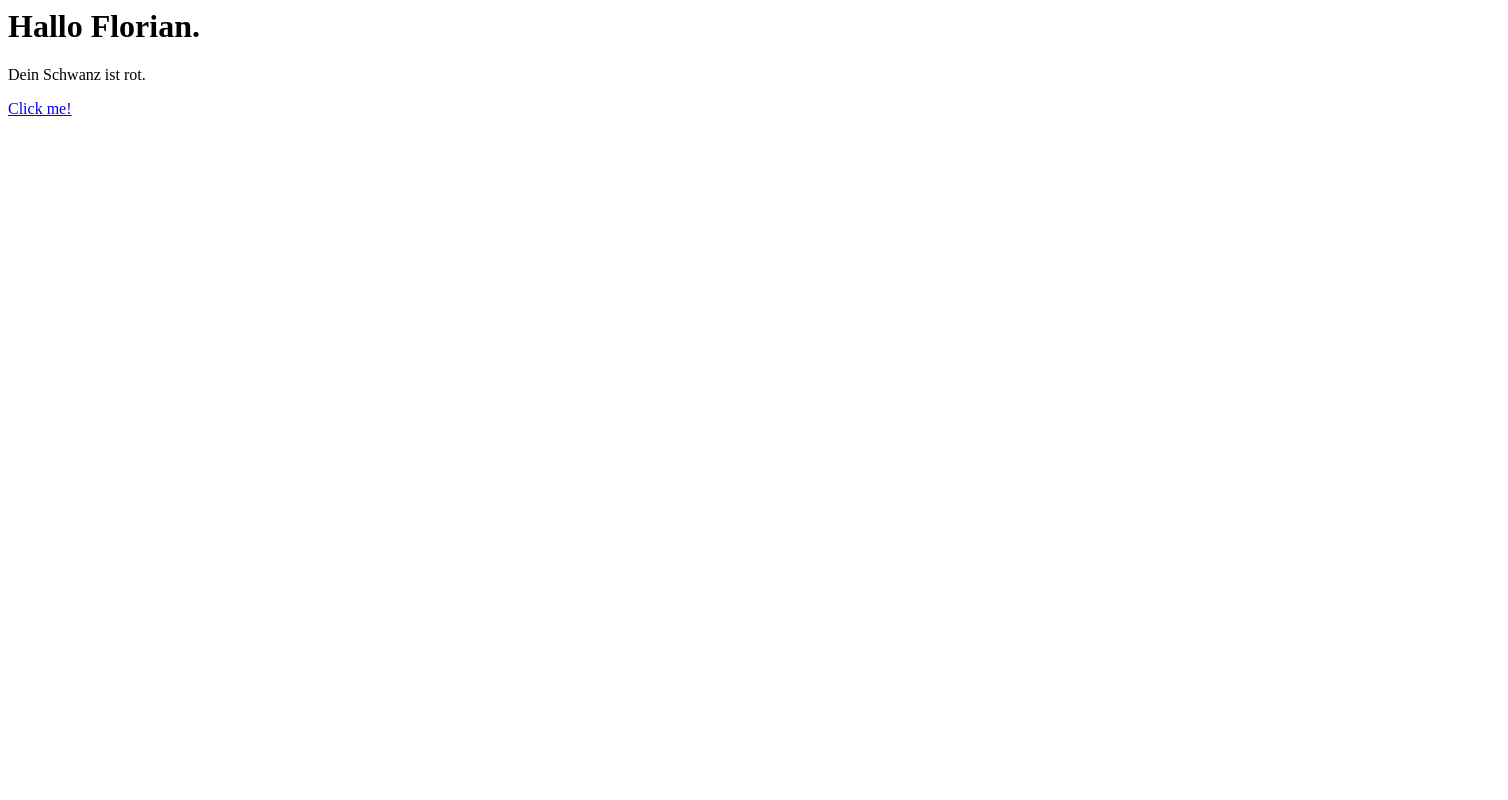
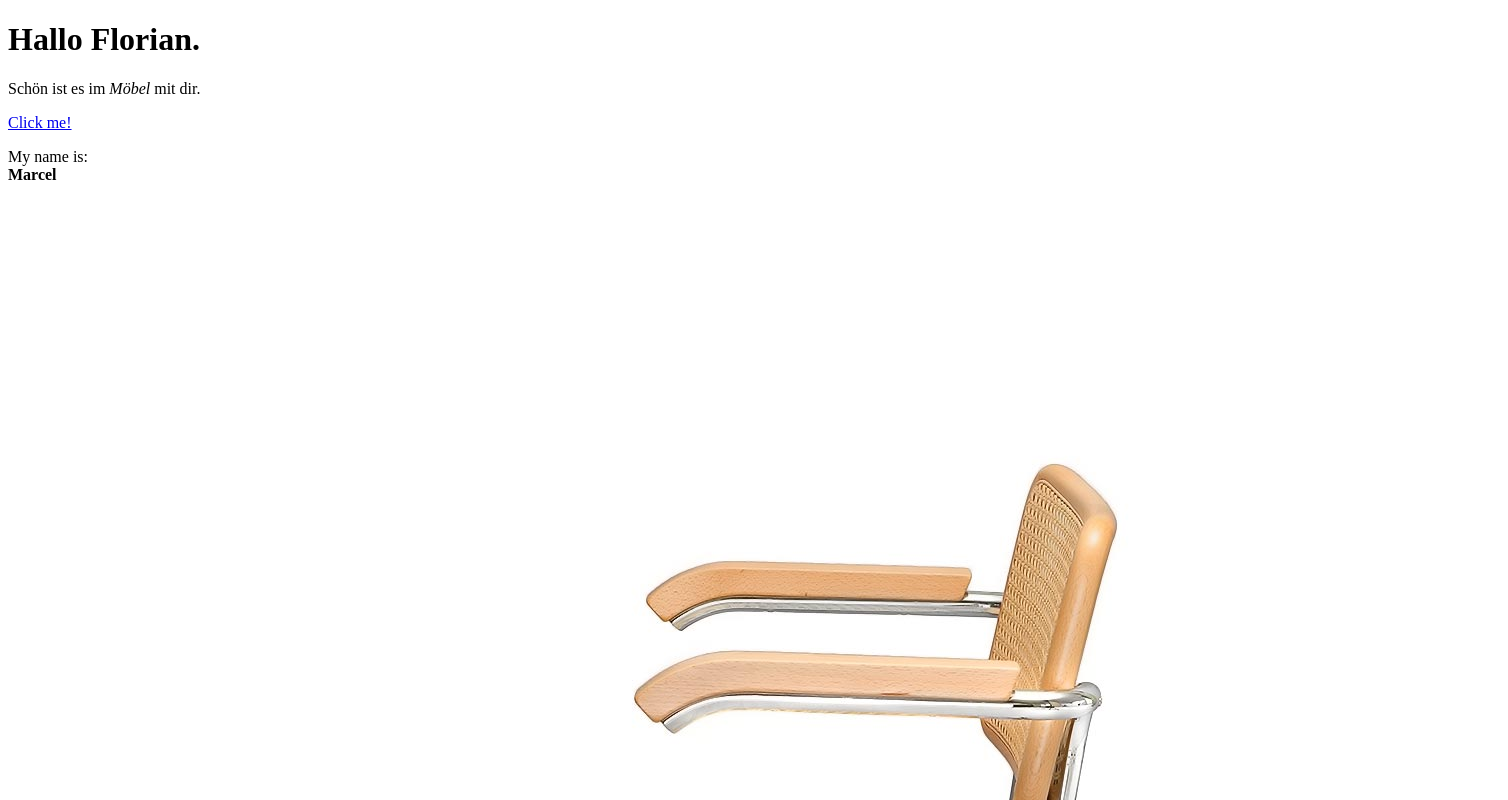
Before and after one commit to iakob04/cartoon-hero, a plain HTML site: page test.html in a window 1280 px wide. Shown: the top 800 px of the page, 1508 px wide, since content can reach past the window. Drawn offline with Linux system fonts and the light colour scheme.

Commit message:
added image etc.

```diff
--- a/test.html
+++ b/test.html
@@ -1,3 +1,14 @@
-<h1>Hallo Florian.</h1>
-<p>Dein Schwanz ist rot.</p>
-<a href="https://google.com" target="_blank" title="Let's go to Google">Click me!</a>
+<!DOCTYPE html>
+<html>
+<head>
+	<title>Test page</title>
+</head>
+<body>
+	<h1>Hallo Florian.</h1>
+	<p>Schön ist es im <i>Möbel</i> mit dir.</p>
+	<a href="https://google.com" target="_blank" title="Let's go to Google">Click me!</a>
+	<p>My name is:<br>
+	<b>Marcel</b></p>
+	<img src="img/chair.jpeg">
+</body>
+</html>
```
Also changed, not shown: img/chair.jpeg (added).
